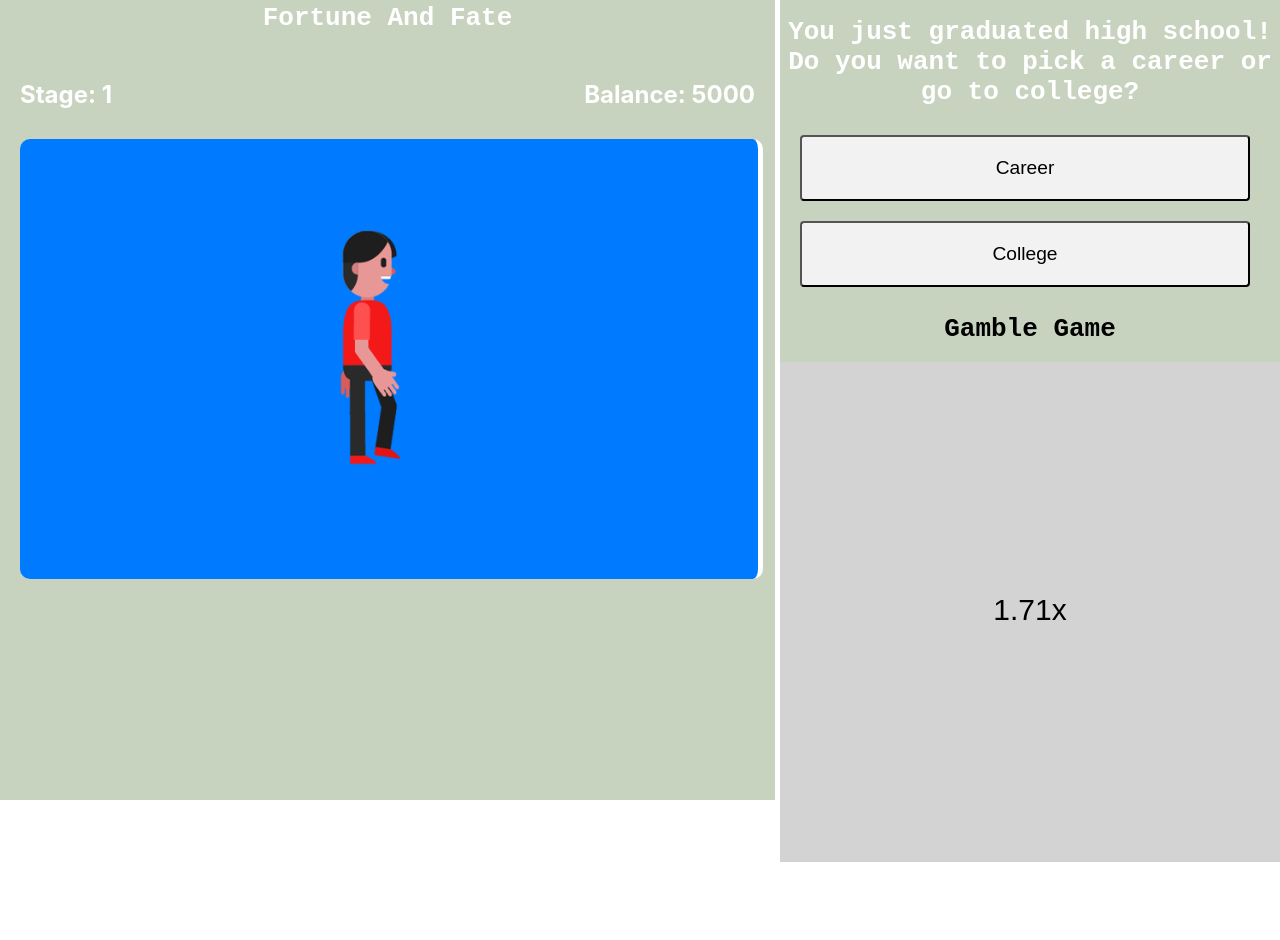
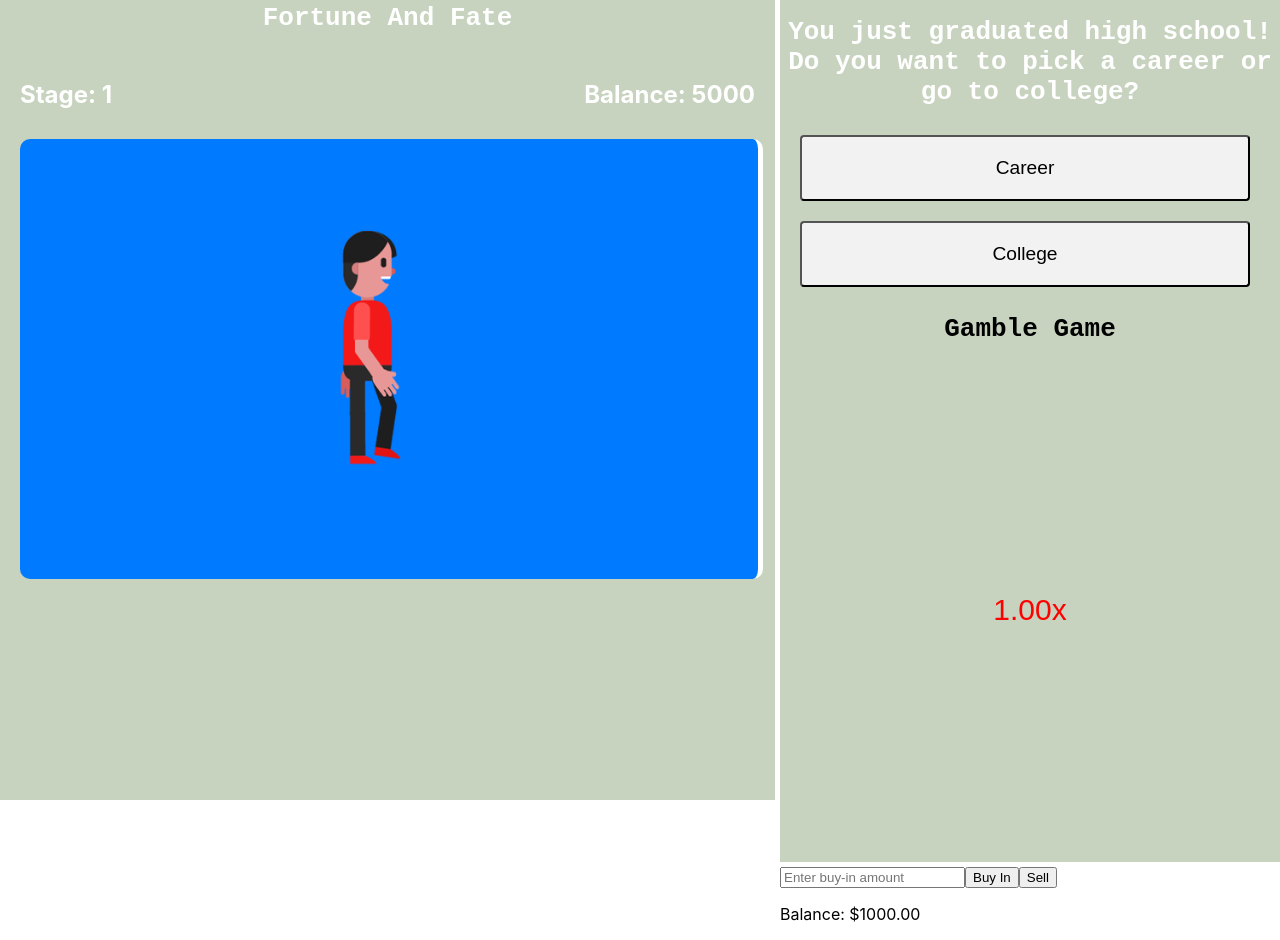
Before and after one commit to DirusLupito/financialHackathon, a React (Create React App) app in the folder fortune-and-fate/: page / in a window 1280 px wide. Shown: the top 940 px of the page. Before the commit the page ends 866 px from the top, so only its background shows below. Built offline with nearby package versions, Linux system fonts and the light colour scheme.

Commit message:
Added game functionality to crash game

```diff
--- a/fortune-and-fate/src/gambleGame/PlotCanvas.js
+++ b/fortune-and-fate/src/gambleGame/PlotCanvas.js
@@ -2,7 +2,12 @@ import React, { useEffect, useRef, useState } from 'react';
 
 const PlotCanvas = () => {
     const canvasRef = useRef(null);
+    const [balance, setBalance] = useState(1000);
+    const [gambleBalance, setGambleBalance] = useState(0);
     const [multiplier, setMultiplier] = useState(1.00);
+    const [buyInAmount, setBuyInAmount] = useState('');
+    const [gameState, setGameState] = useState('roundOver'); // 'roundOngoing', 'roundOver'
+    const [textColor, setTextColor] = useState('red');
 
     useEffect(() => {
         const canvas = canvasRef.current;
@@ -15,11 +20,11 @@ const PlotCanvas = () => {
             ctx.clearRect(0, 0, width, height);
 
             // Set background color
-            ctx.fillStyle = '#d3d3d3';
+            ctx.fillStyle = '#C7D3BF';
             ctx.fillRect(0, 0, width, height);
 
             // Write the multiplier inside the gray box
-            ctx.fillStyle = 'black';
+            ctx.fillStyle = textColor;
             ctx.font = '30px Arial';
             ctx.textAlign = 'center';
             ctx.textBaseline = 'middle';
@@ -27,21 +32,76 @@ const PlotCanvas = () => {
         };
 
         updateCanvas();
+    }, [multiplier, textColor]);
 
-        const interval = setInterval(() => {
-            setMultiplier(prevMultiplier => {
-                // Random chance for the multiplier to go to zero
-                if (Math.random() < 0.001) { // 0.1% chance
-                    return 1;
+    useEffect(() => {
+        let interval;
+        if (gameState === 'roundOngoing') {
+            interval = setInterval(() => {
+                if (Math.random() < 0.01) { // value * 100 percent chance
+                    handleGameEnd();
+                } else {
+                    setMultiplier(prevMultiplier => prevMultiplier + 0.01 * prevMultiplier); // Increase by 1% of the current multiplier
                 }
-                return prevMultiplier + 0.01 * multiplier; // Increase by 1% of the current multiplier
-            });
-        }, 100);
+            }, 100);
+        } else if (gameState === 'roundOver') {
+            const timeout = setTimeout(() => {
+                setGameState('roundOngoing');
+                setTextColor('green');
+            }, 10000); // 10 seconds
+
+            return () => clearTimeout(timeout);
+        }
 
         return () => clearInterval(interval);
-    }, [multiplier]);
+    }, [gameState]);
 
-    return <canvas ref={canvasRef} width={500} height={500} />;
+    const handleGameEnd = () => {
+        console.log('crash, eradicated ' + gambleBalance + ' dollars');
+        setMultiplier(1);
+        setTextColor('red');
+        setGambleBalance(0);
+        setGameState('roundOver');
+    }
+
+    const handleBuyIn = () => {
+        const amount = parseFloat(buyInAmount);
+        if (!isNaN(amount) && amount > 0 && amount <= balance) {
+            setBalance(balance - amount);
+            setGambleBalance(gambleBalance + amount);
+            setBuyInAmount('');
+        }
+    };
+
+    const handleSell = () => {
+        if (gambleBalance > 0) {
+            const sellAmount = gambleBalance * multiplier;
+            setBalance(balance + sellAmount);
+            console.log(`Sold!`);
+            setGambleBalance(0);
+            setMultiplier(1); // Reset multiplier after selling
+        }
+    };
+
+    return (
+        <div>
+            <canvas ref={canvasRef} width={500} height={500} />
+            <div>
+                <input
+                    type="number"
+                    value={buyInAmount}
+                    onChange={(e) => setBuyInAmount(e.target.value)}
+                    placeholder="Enter buy-in amount"
+                />
+                <button onClick={handleBuyIn} disabled={gameState !== 'roundOver'}>Buy In</button>
+                <button onClick={handleSell}>Sell</button>
+            </div>
+            <div>
+                <p>Balance: ${balance.toFixed(2)}</p>
+                <p>Gamble Balance: ${gambleBalance.toFixed(2)}</p>
+            </div>
+        </div>
+    );
 };
 
 export default PlotCanvas;
```
